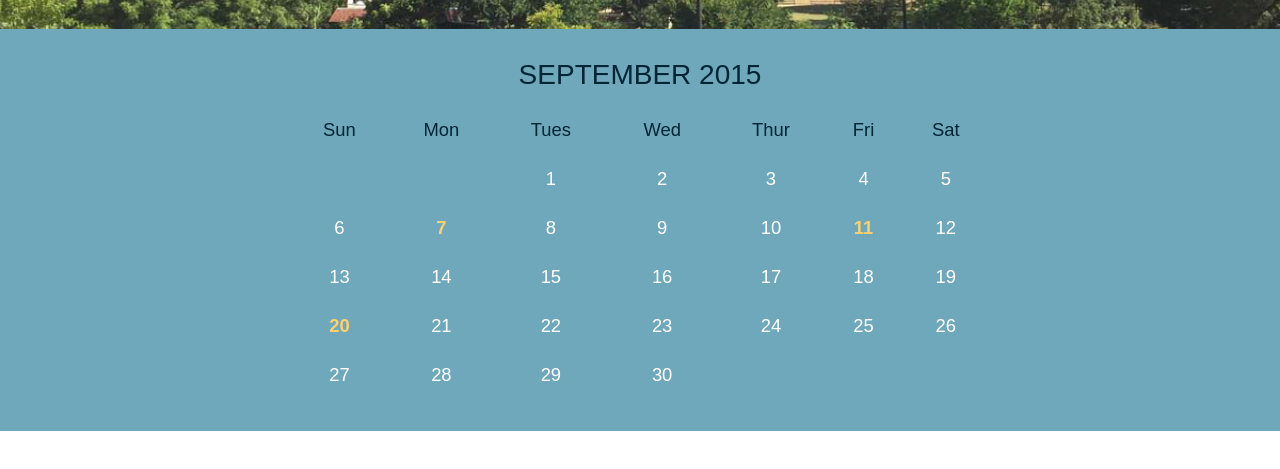
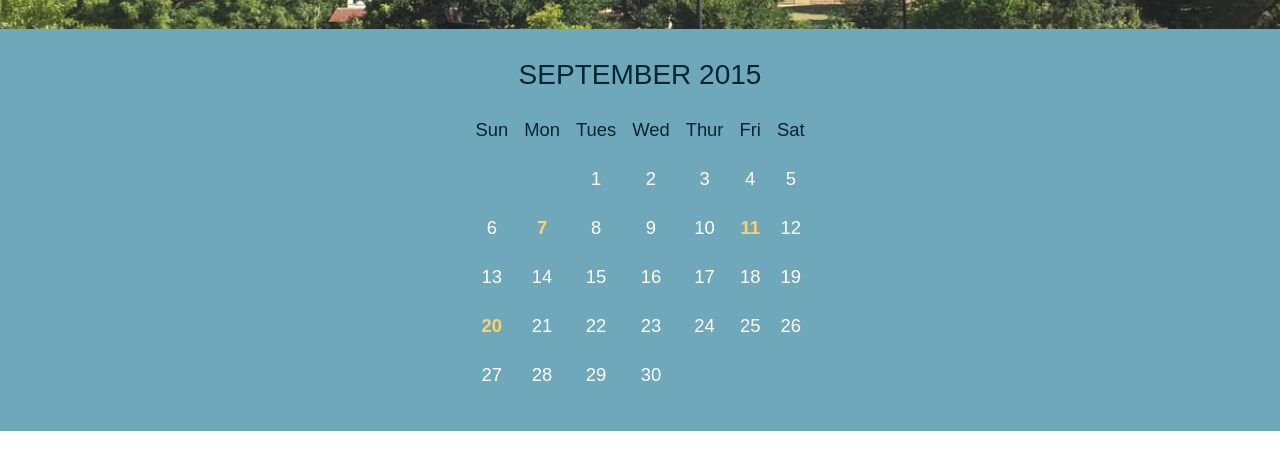
Before and after one commit to crowjm/coa-app, a plain HTML site: page events.html in a window 1280 px wide. Shown: the part 309-778 px from the top of the page. Drawn offline with nearby package versions, Linux system fonts and the light colour scheme.

Commit message:
added wrapper to a div around calendar

```diff
--- a/events.html
+++ b/events.html
@@ -36,7 +36,8 @@
 			</div>
 		</div>
 		<div class="push calendar-container">
-			<table id="calendar" class="wrapper">
+			<div class="wrapper">
+				<table id="calendar">
 					<caption>September 2015</caption>
 					<tr>
 						<td>Sun</td>
@@ -95,6 +96,7 @@
 				</table>
 			</div>
 		</div>
+	</div>
 	<div id="sept7" class="wrapper">
 		<h3>Tri-Rock Austin Triathlon</h3>
 		<h4>Palmer Events Center</h4>
```
Lines whose indentation alone changed are shown as unchanged.
